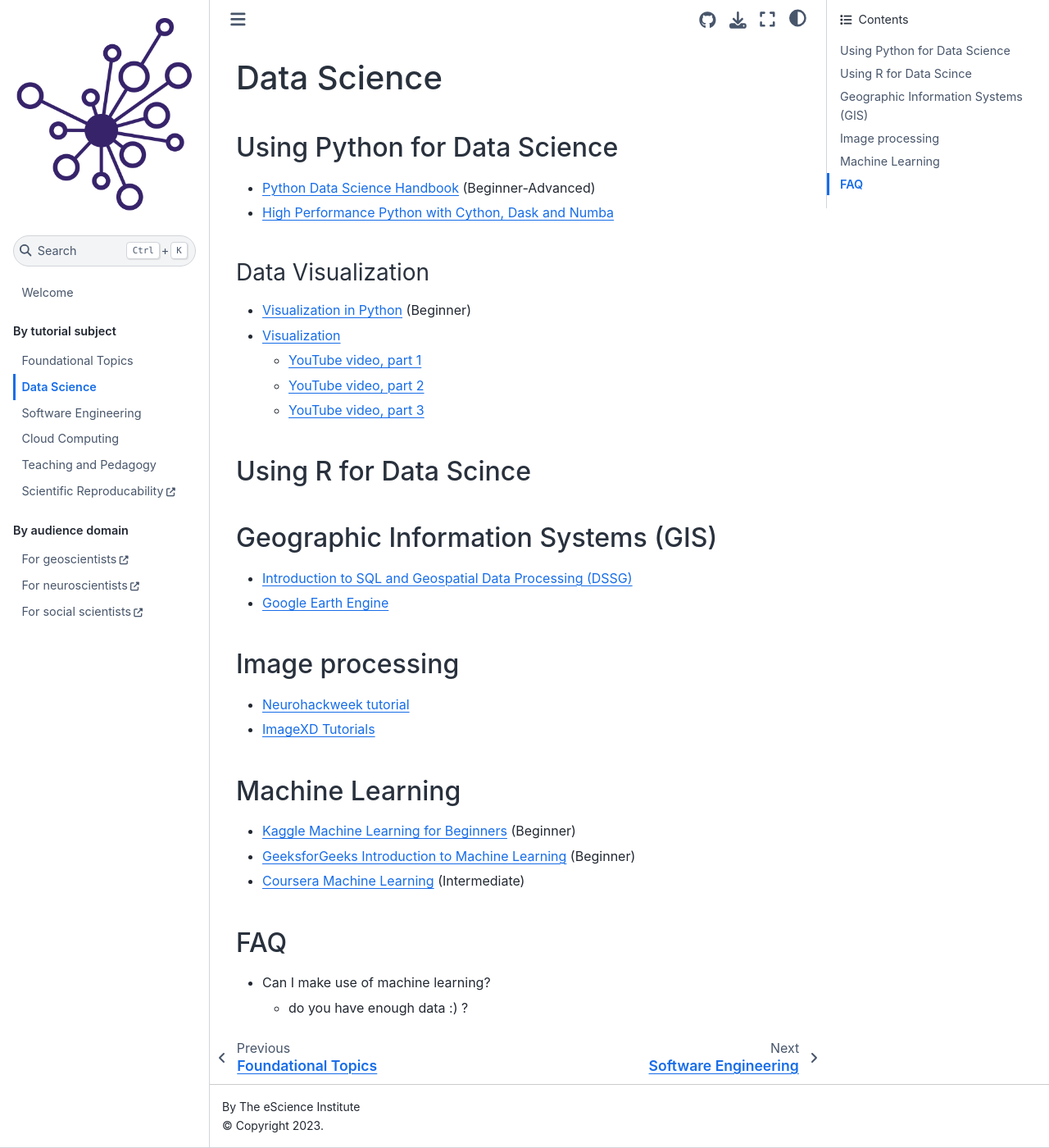
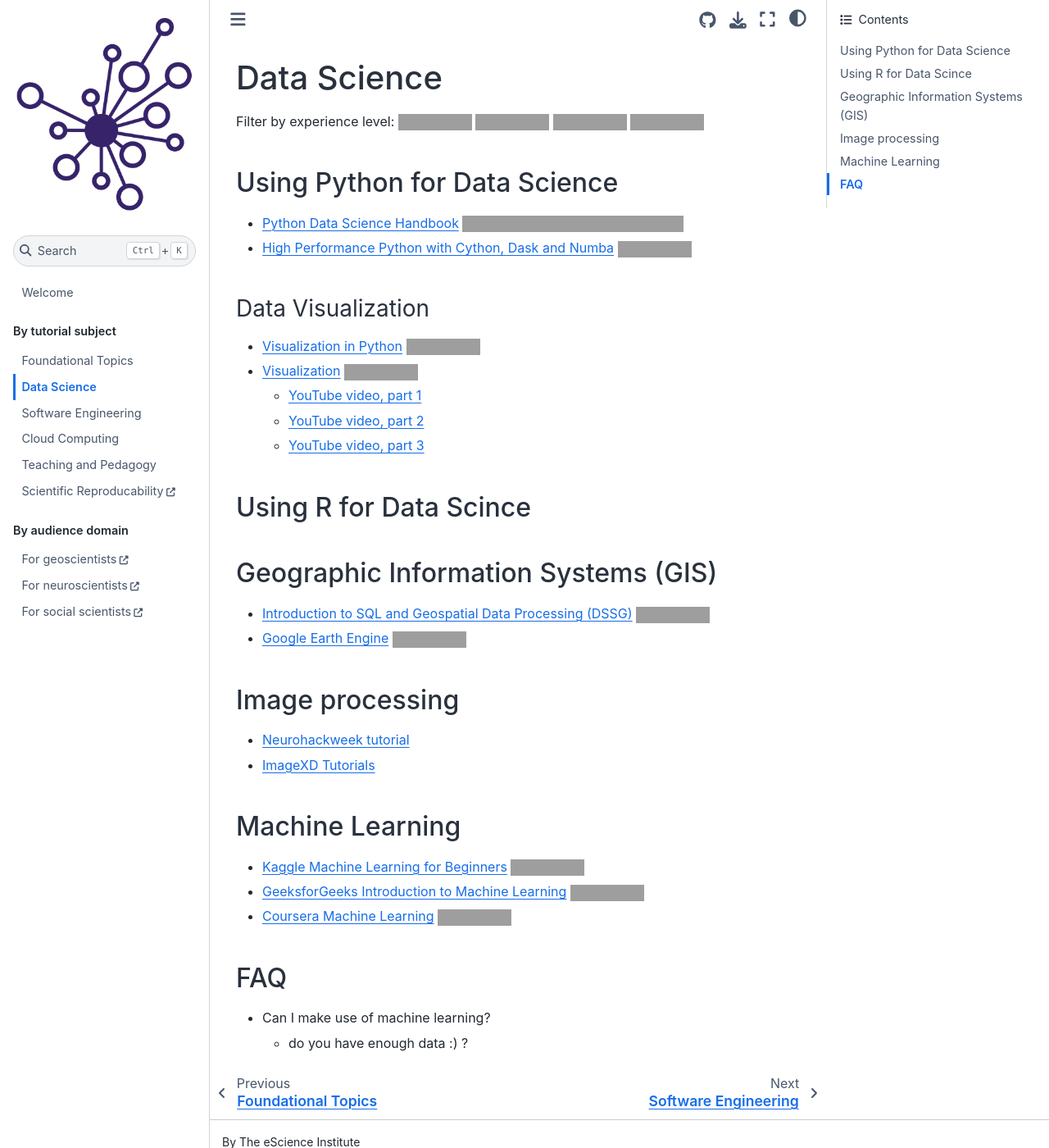
Before and after one commit to uwescience/Online-Educational-Resources, a Jupyter Book: the page built from book/datasci.md, in a window 1280 px wide and 1400 px high. Shown: the whole window at 82% size. Built offline with Jupyter Book 1.0.4 settings and Sphinx 7.4.7 and the Sphinx Book theme 1.1.4, drawn with Linux system fonts in a browser that asks for light colours; grey boxes are pictures that could not be loaded.

Commit message:
Fix filter functionality

```diff
--- a/book/_static/filter.js
+++ b/book/_static/filter.js
@@ -1,16 +1,33 @@
 function showOnly(filter) {
-  const shields = document.getElementsByClassName("level-shield");
-  for (shield of shields) {
+  const all_shields = document.getElementsByClassName("level-shield");
+
+  const shielded_containers = new Set();
+
+  // Build list of filterable page elements
+  for (let shield of all_shields) {
     const parent = shield.parentElement;
     const grandparent = parent.parentElement;
     let container = parent;
     if (grandparent.tagName === "LI") {
       container = grandparent;
     }
-    if (filter !== undefined && !shield.classList.contains(filter)) {
+    shielded_containers.add(container);
+  }
+
+  // For each filterable element, hide if it doesn't
+  // contain the specified filter
+  for (let container of shielded_containers) {
+    let hide_container = true;
+    let container_shields = container.getElementsByClassName("level-shield");
+    for (let shield of container_shields) {
+      if (shield.classList.contains(filter)) {
+        hide_container = false;
+      }
+    }
+    if (filter === undefined || !hide_container) {
+      container.style.display = "";
+    } else {
       container.style.display = "none";
-    } else {
-      container.style.display = "";
     }
   }
 }
--- a/book/datasci.md
+++ b/book/datasci.md
@@ -1,11 +1,14 @@
 # Data Science
+
+{{FilterBox}}
+
 ## Using Python for Data Science
-  - [Python Data Science Handbook](https://jakevdp.github.io/PythonDataScienceHandbook/) (Beginner-Advanced)
-  - [High Performance Python with Cython, Dask and Numba](https://neurohackademy.github.io/high-performance-python)
+  - [Python Data Science Handbook](https://jakevdp.github.io/PythonDataScienceHandbook/) {{Beginner}}{{Intermediate}}{{Advanced}}
+  - [High Performance Python with Cython, Dask and Numba](https://neurohackademy.github.io/high-performance-python) {{Advanced}}
 
 ### Data Visualization
-  - [Visualization in Python](https://github.com/neurohackweek/visualization-in-python/blob/master/visualization-in-python.ipynb) (Beginner)
-  - [Visualization](https://github.com/geohackweek/tutorial_contents/tree/master/visualization/notebooks)
+  - [Visualization in Python](https://github.com/neurohackweek/visualization-in-python/blob/master/visualization-in-python.ipynb) {{Beginner}}
+  - [Visualization](https://github.com/geohackweek/tutorial_contents/tree/master/visualization/notebooks) {{Beginner}}
     - [YouTube video, part 1](https://youtu.be/w6bXlAztl20)
     - [YouTube video, part 2](https://youtu.be/ZZNtVn7-tc8)
     - [YouTube video, part 3](https://youtu.be/mLR86HJ0ZMw)
@@ -13,17 +16,17 @@
 ## Using R for Data Scince
 
 ## Geographic Information Systems (GIS)
-  - [Introduction to SQL and Geospatial Data Processing (DSSG)](https://uwescience.github.io/SQL-geospatial-tutorial/)
-  - [Google Earth Engine](https://geohackweek.github.io/GoogleEarthEngine/)
+  - [Introduction to SQL and Geospatial Data Processing (DSSG)](https://uwescience.github.io/SQL-geospatial-tutorial/) {{Beginner}}
+  - [Google Earth Engine](https://geohackweek.github.io/GoogleEarthEngine/) {{Beginner}}
 
 ## Image processing
   - [Neurohackweek tutorial](https://neurohackweek.github.io/image-processing/)
   - [ImageXD Tutorials](https://github.com/imagexd/2017-tutorials)
 
 ## Machine Learning
-- [Kaggle Machine Learning for Beginners](https://www.kaggle.com/kanncaa1/machine-learning-tutorial-for-beginners) (Beginner)
-- [GeeksforGeeks Introduction to Machine Learning](https://www.geeksforgeeks.org/machine-learning/) (Beginner)
-- [Coursera Machine Learning](https://www.coursera.org/learn/machine-learning) (Intermediate)
+- [Kaggle Machine Learning for Beginners](https://www.kaggle.com/kanncaa1/machine-learning-tutorial-for-beginners) {{Beginner}}
+- [GeeksforGeeks Introduction to Machine Learning](https://www.geeksforgeeks.org/machine-learning/) {{Beginner}}
+- [Coursera Machine Learning](https://www.coursera.org/learn/machine-learning) {{Intermediate}}
 
 ## FAQ
   - Can I make use of machine learning?
```
